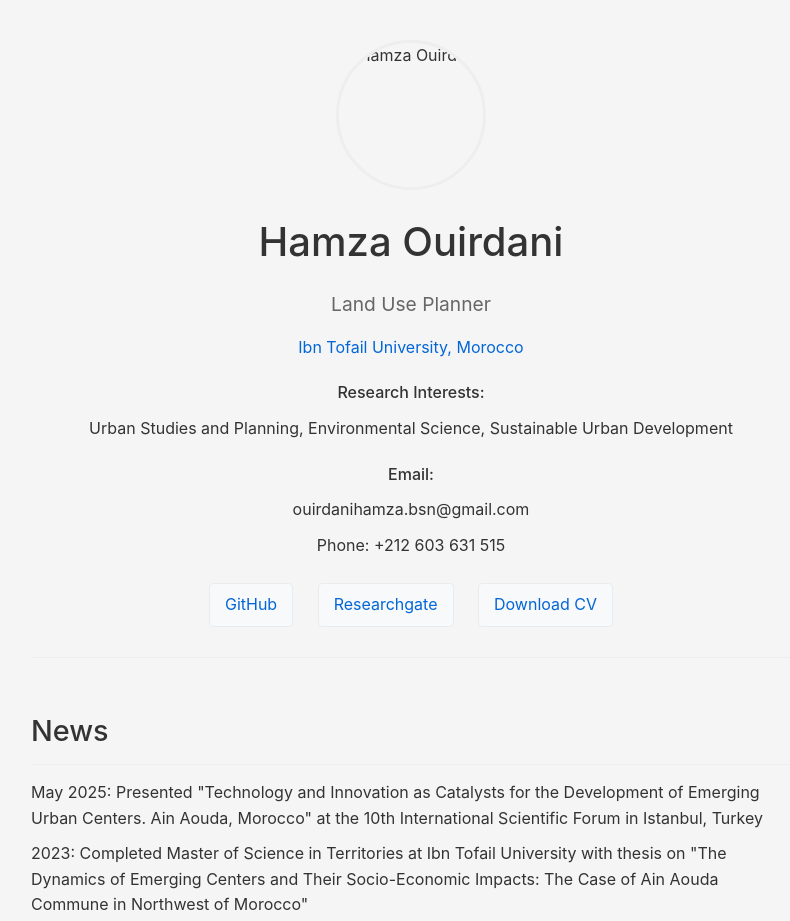
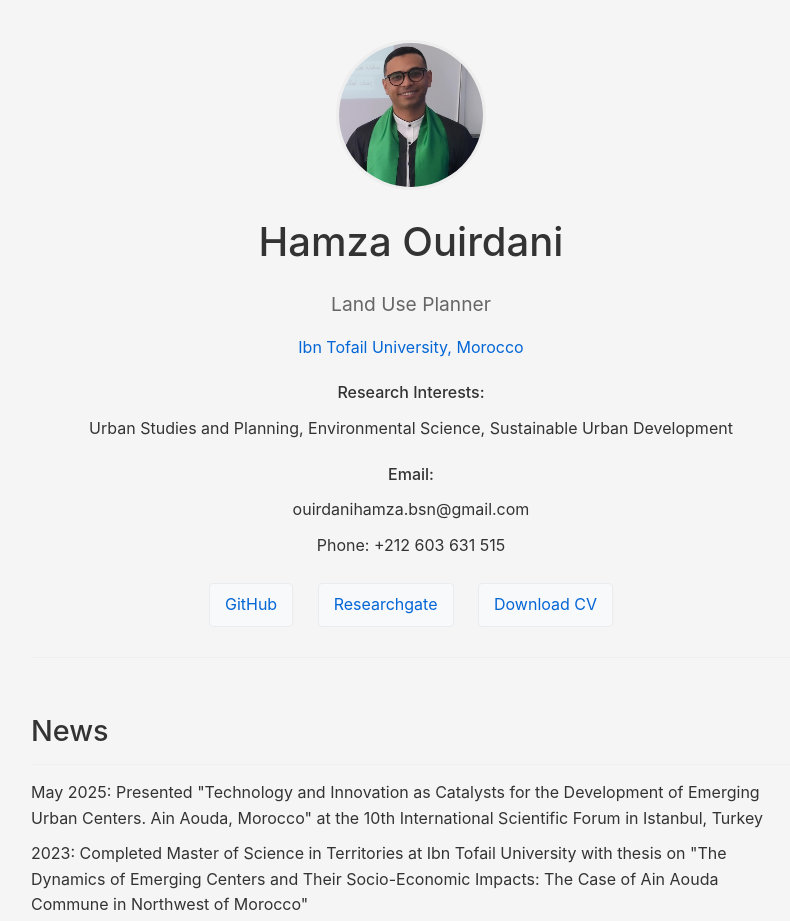
Before and after one commit to ouirdanihamza93/ouirdanihamza93.github.io, a plain HTML site: page index.html in a window 1280 px wide. Shown: the top 921 px of the page, without its empty margins (229-1019 px from the left). Drawn offline with Linux system fonts and the light colour scheme.

Commit message:
Update index.html

```diff
--- a/index.html
+++ b/index.html
@@ -10,7 +10,7 @@
     <div class="container">
         <header>
             <div class="profile-image">
-                <img src="IMAGE" alt="Hamza Ouirdani">
+                <img src="IMAGE.jpg" alt="Hamza Ouirdani">
             </div>
             <h1>Hamza Ouirdani</h1>
             <p class="title">Land Use Planner</p>
```
